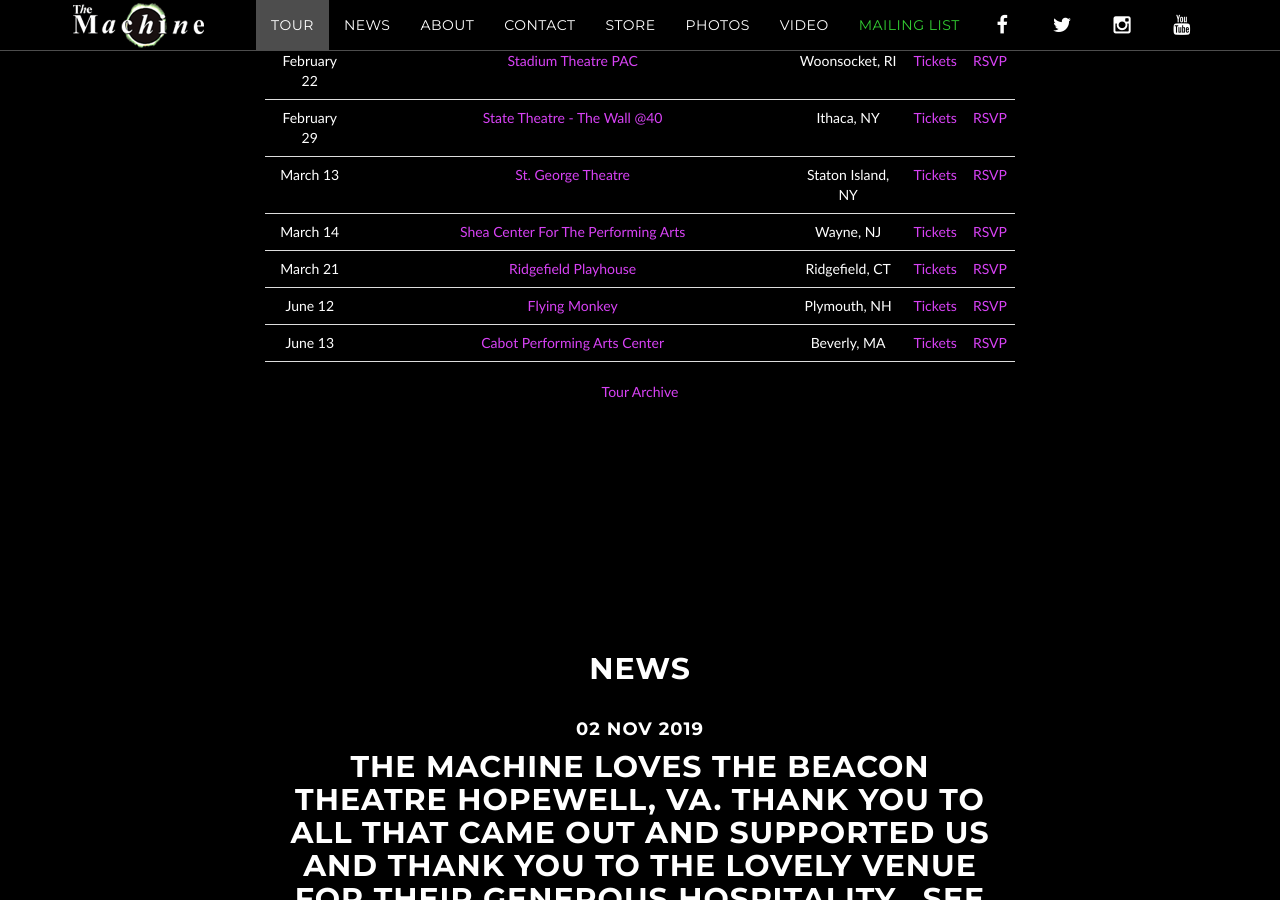
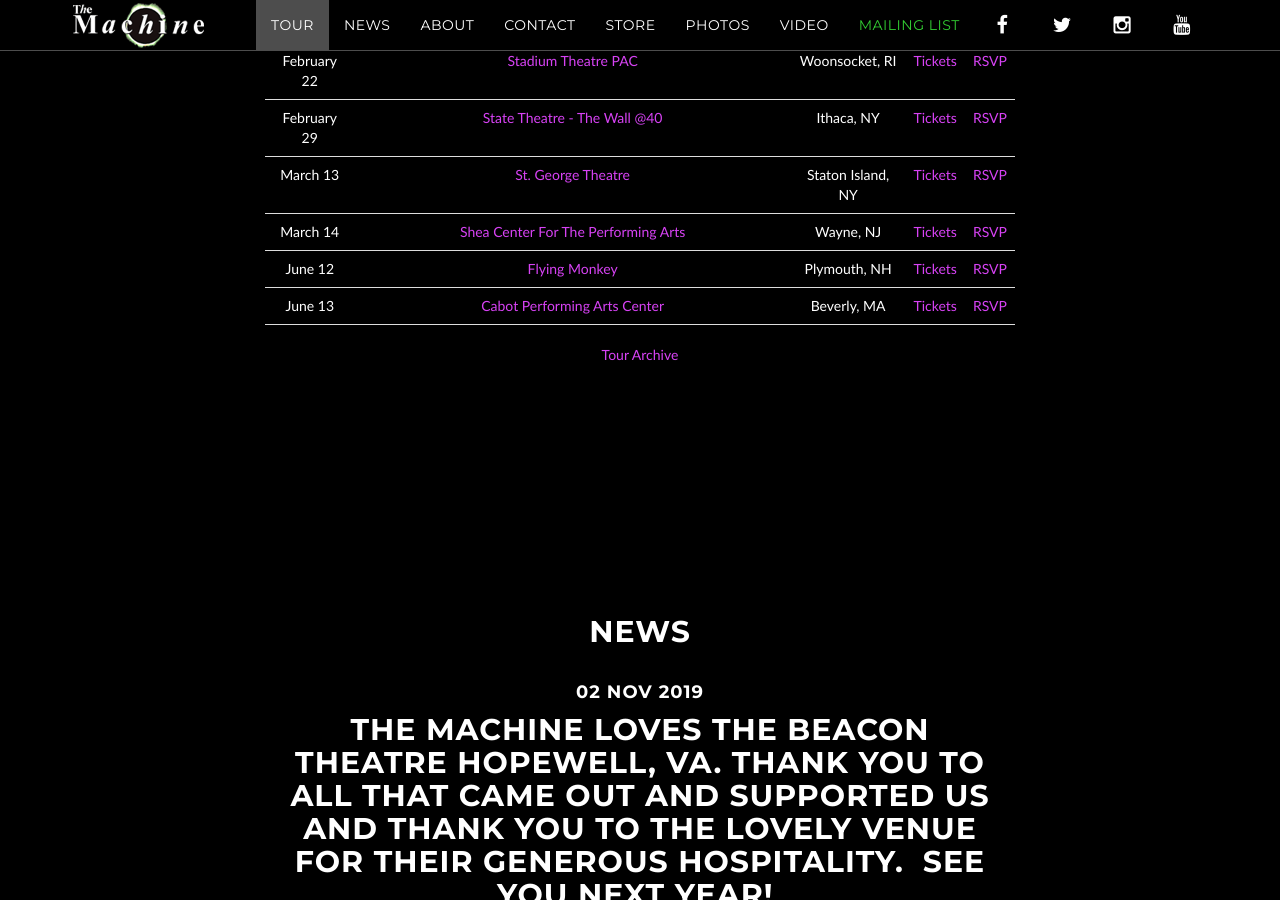
Before and after one commit to machineweb/machineweb.github.io, a Jekyll site: the page built from index.html, in a window 1280 px wide and 900 px high, scrolled down 1885 px. Built offline with Jekyll 4.4.1, drawn with Linux system fonts in a browser that asks for light colours; comment, search, counter and statistics services are not loaded.

Commit message:
Updated tour

```diff
--- a/_data/tour.yml
+++ b/_data/tour.yml
@@ -4034,14 +4034,6 @@
     rsvp-url: "https://www.facebook.com/events/653957695081439/"
     order: "1582347600000"
 
-  - date: "March 21 2020"
-    venue: "Ridgefield Playhouse"
-    venue-url: ""
-    location: "Ridgefield, CT"
-    tickets-url: ""
-    rsvp-url: ""
-    order: "1584763200000"
-
   - date: "November 30 2019"
     venue: "The Space at Westbury - 30th Anniversary Show - 3 albums (Dark Side of Moon, Wish You Were Here, Animals) tickets on sale NOW!"
     venue-url: "https://thespaceatwestbury.com/?page=show&sid=1838"
```
